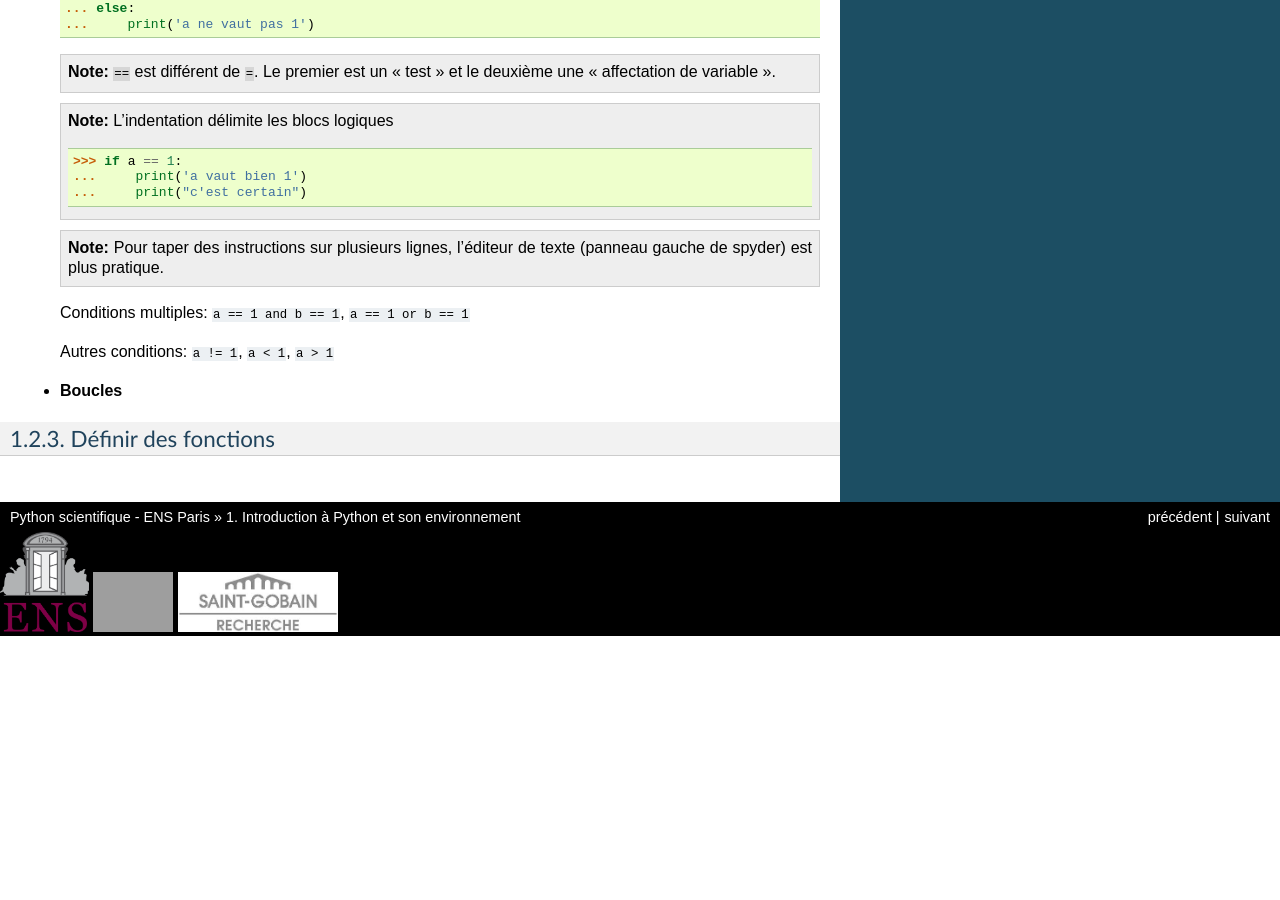
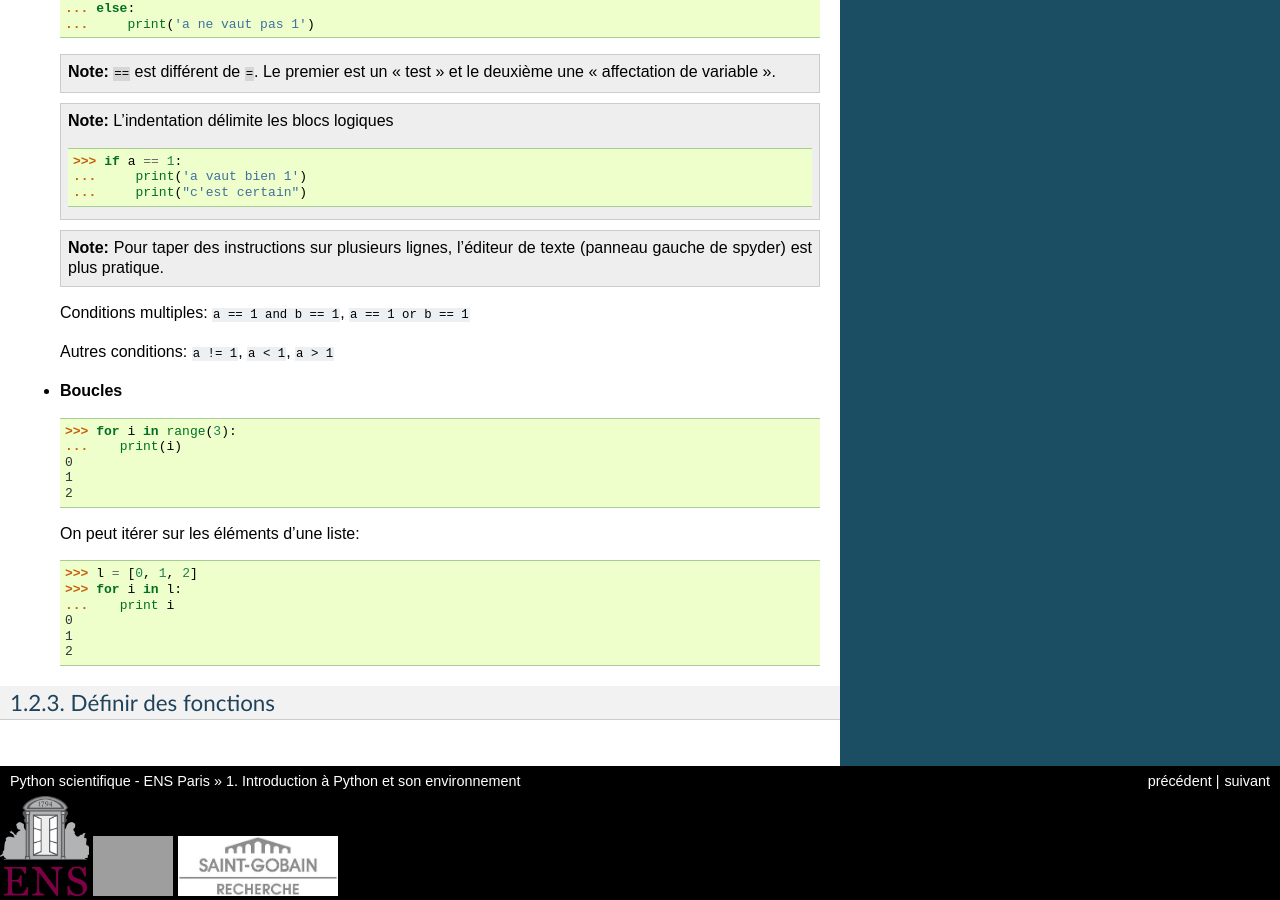
Before and after one commit to python-prepa/python-prepa, a Sphinx documentation site: the page built from ens-python-prepa/source/intro.rst, in a window 1280 px wide and 900 px high, scrolled down 5397 px. Built offline with Sphinx 7.4.7, drawn with Linux system fonts in a browser that asks for light colours; formulas are drawn with MathJax 3; pages that are not in the unit, such as notebooks, are missing from menus; the version number could not be read and is left out; before the commit the page ends 6033 px from its top, so only the background shows below that; grey boxes are pictures that could not be loaded.

Commit message:
For loops

```diff
--- a/ens-python-prepa/source/intro.rst
+++ b/ens-python-prepa/source/intro.rst
@@ -298,7 +298,22 @@ Logique du programme: opérations conditionnelles et boucles
 
   Autres conditions: ``a != 1``, ``a < 1``, ``a > 1``
 
-* **Boucles**
+* **Boucles** ::
+
+    >>> for i in range(3):
+    ...    print(i)
+    0
+    1
+    2
+
+  On peut itérer sur les éléments d'une liste::
+
+    >>> l = [0, 1, 2]
+    >>> for i in l:
+    ...    print i
+    0
+    1
+    2
 
 Définir des fonctions
 ......................
```
